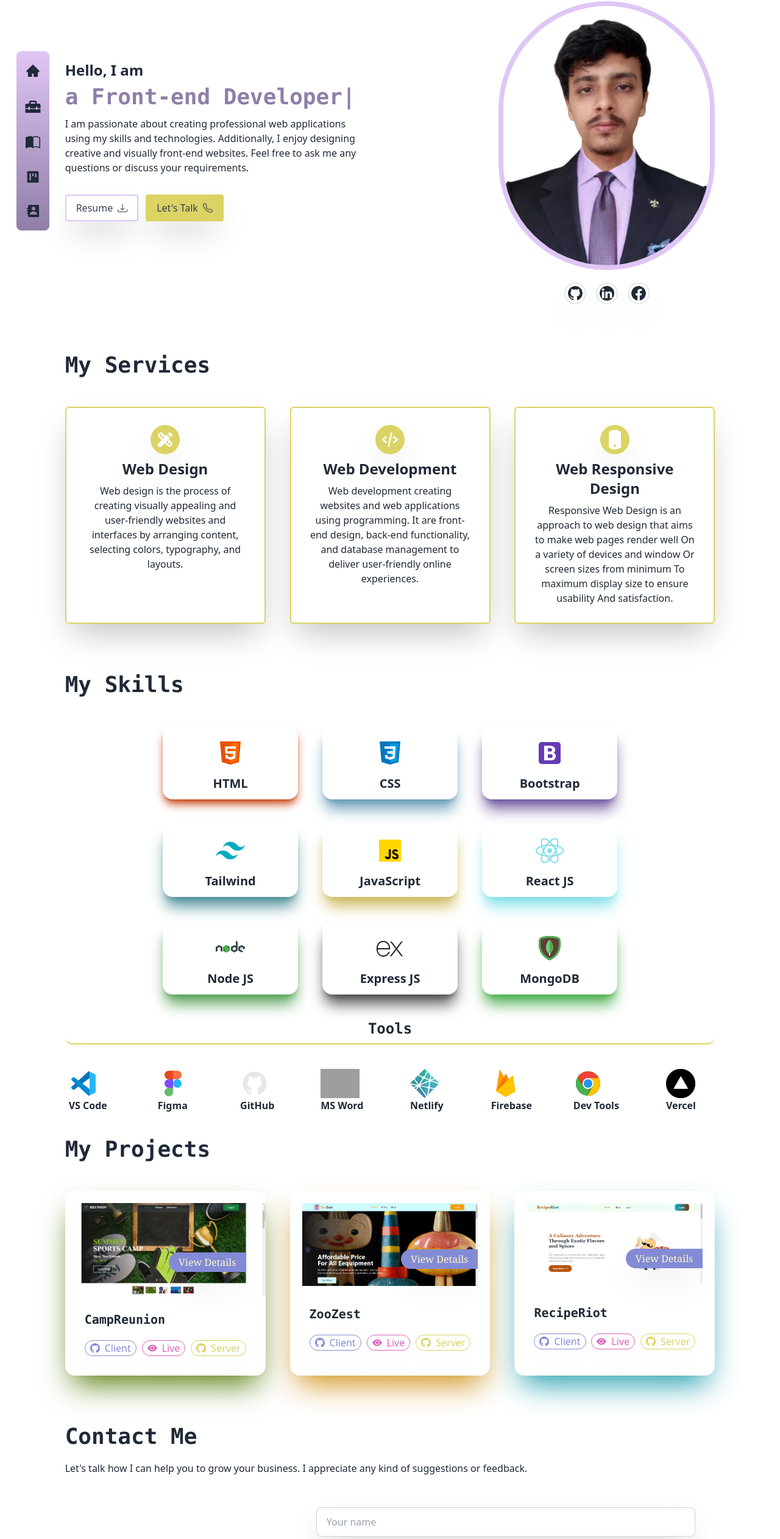
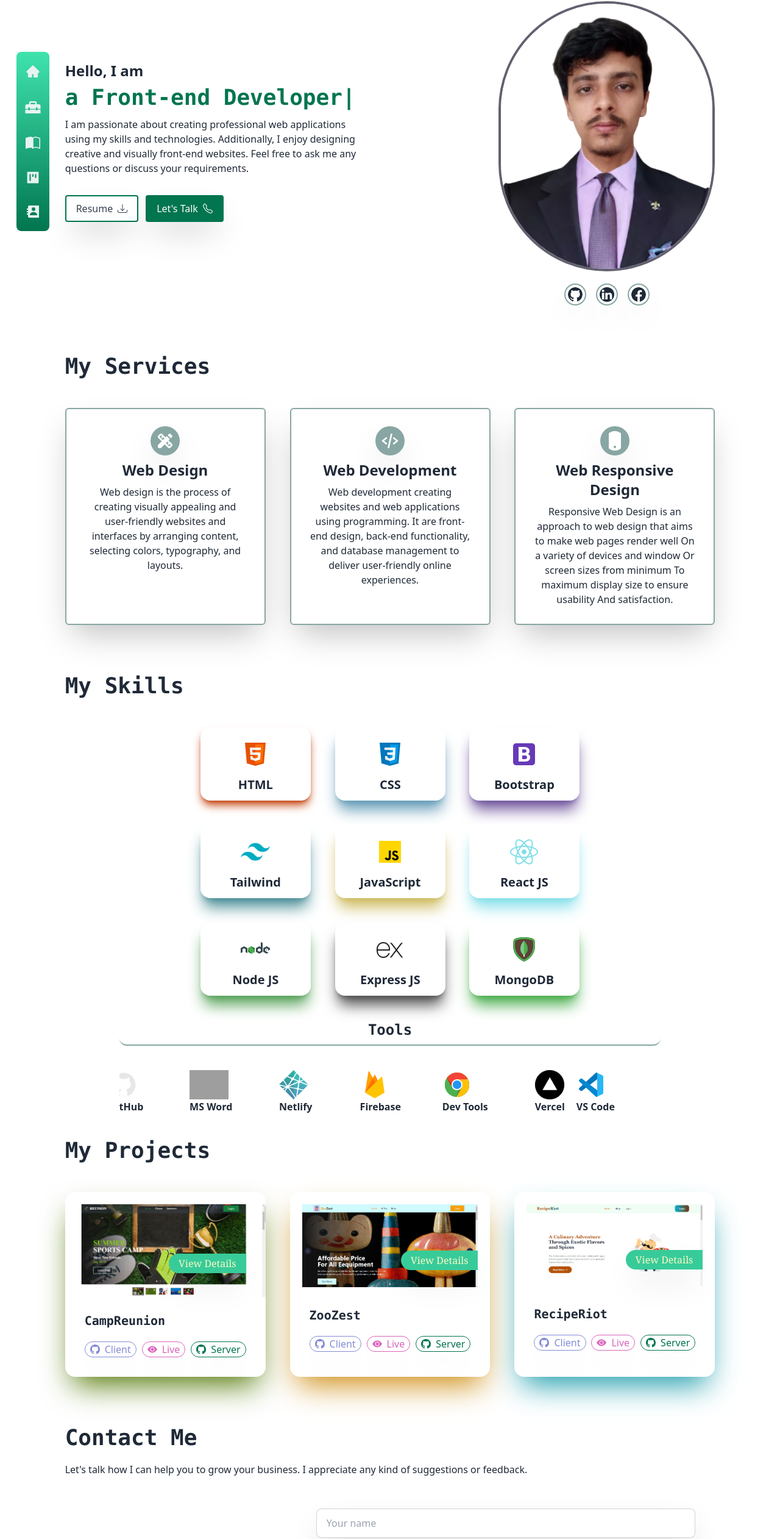
Before and after one commit to Sohel0Raza/my-portfolio, a React (Vite) app: page / in a window 1280 px wide. Shown: the part 78-2602 px from the top of the page at 61% size. Built offline with nearby package versions, Linux system fonts and the light colour scheme; grey boxes are pictures that could not be loaded.

Commit message:
change colour combination

```diff
--- a/src/components/Footer/Footer.jsx
+++ b/src/components/Footer/Footer.jsx
@@ -1,7 +1,7 @@
 
 const Footer = () => {
     return (
-        <footer className="footer items-center p-4 bg-neutral text-neutral-content md:w-10/12 mx-auto mt-10">
+        <footer className="footer items-center p-4 bg-neutral text-neutral-content  mt-10">
             <div className="items-center grid-flow-col mx-auto">
                 <p>Copyright © 2023 - All right reserved by Sohel Raza</p>
             </div>
--- a/src/components/Home/Banner.jsx
+++ b/src/components/Home/Banner.jsx
@@ -8,9 +8,9 @@ import { BiSolidContact } from "react-icons/bi";
 import resume from "../../../public/Web Developer Resume of Sohel Raza.pdf";
 const Banner = () => {
     return (
-        <div id="home" className="relative md:flex md:justify-between md:items-center md:w-10/12 mx-auto">
+        <div id="home" className="relative md:flex md:justify-between md:items-center w-full">
             <div className="fixed z-40 -mt-24 md:-mt-0 md:-ml-20">
-                <div className="flex md:flex-col items-center justify-between my-6 md:my-0 mx-10 md:mx-0 px-7 md:px-3 py-3 md:py-0 space-x-9 md:space-x-0 md:space-y-8 rounded-lg bg-gradient-to-t from-[#8F7EA8] to-[#E0C6F5]">
+                <div className="flex text-[#e7f3f0] md:flex-col items-center justify-between my-6 md:my-0 mx-10 md:mx-0 px-7 md:px-3 py-3 md:py-0 space-x-8 md:space-x-0 md:space-y-8 rounded-lg bg-gradient-to-t from-[#01754F] to-[#3fe3ad]">
                     <a data-tip="Home" className="tooltip text-2xl md:mt-5" href="#home"><AiFillHome /></a>
                     <a data-tip="Services" className="tooltip text-3xl" href="#services"><MdHomeRepairService /></a>
                     <a data-tip="Skills" className="tooltip text-2xl" href="#skills"><BsBookHalf /></a>
@@ -20,8 +20,9 @@ const Banner = () => {
             </div>
             <div className="md:w-1/2 pb-10 px-10 md:px-0 md:pb-10 md:pr-10 mt-24 md:mt-0">
                 <h2 className="text-2xl md:text-2xl font-semibold pb-2 md:mt-10">Hello, I am </h2>
+                <div className="w-full">
                 <TypeAnimation
-                    className="text-3xl md:text-4xl font-bold font-mono text-[#8F7EA8]"
+                    className="text-3xl md:text-4xl font-bold font-mono text-[#01754F]"
                     sequence={[
                         "Sohel Raza",
                         1000,
@@ -34,6 +35,7 @@ const Banner = () => {
                     speed={50}
                     repeat={Infinity}
                 />
+                </div>
                 <p className="pt-3">I am passionate about creating professional web applications using my skills and technologies. Additionally, I enjoy designing creative and visually front-end websites. Feel free to ask me any questions or discuss your requirements.</p>
                 <div className="md:flex items-center md:space-x-3 mt-5">
                     <button>
@@ -43,11 +45,11 @@ const Banner = () => {
                 </div>
             </div>
             <div className="md:w-1/3 md:mt-10 py-10 px-10 md:px-0">
-                <img className="w-full h-full border-8 border-[#E0C6F5] rounded-full" src={my_photo} alt="" />
+                <img className="w-full h-full rounded-full border-4 border-[#63616f]" src={my_photo} alt="" />
                 <div className="flex justify-center items-center space-x-4 mt-5">
-                    <a href="https://github.com/Sohel0Raza"><BsGithub className="shadow-2xl rounded-full text-4xl border-2 p-1" /></a>
-                    <a href="https://www.linkedin.com/in/sohel-raza-361640282/"><BsLinkedin className="shadow-2xl rounded-full text-4xl border-2 p-1" /></a>
-                    <a href="https://www.facebook.com/Mou.Himu12/"><BsFacebook className="shadow-2xl rounded-full text-4xl border-2 p-1" /></a>
+                    <a href="https://github.com/Sohel0Raza"><BsGithub className="shadow-2xl rounded-full text-4xl border-2 border-[#88A6A3] p-1" /></a>
+                    <a href="https://www.linkedin.com/in/sohel-raza-361640282/"><BsLinkedin className="shadow-2xl rounded-full text-4xl border-2 border-[#88A6A3]  p-1" /></a>
+                    <a href="https://www.facebook.com/Mou.Himu12/"><BsFacebook className="shadow-2xl rounded-full text-4xl border-2 border-[#88A6A3]  p-1" /></a>
                 </div>
             </div>
         </div>
--- a/src/components/Home/Contact.jsx
+++ b/src/components/Home/Contact.jsx
@@ -27,7 +27,7 @@ const Contact = () => {
     };
     return (
         <div id="contact">
-            <div className="md:w-10/12 mx-auto mt-14 md:mt-20">
+            <div className="w-full mt-14 md:mt-20">
                 <div className=" pb-50 px-10 md:px-0">
                     <h2 className="font-mono font-bold text-4xl mb-5">Contact Me</h2>
                     <p>Let's talk how I can help you to grow your business. I appreciate any kind of suggestions or feedback.</p>
@@ -36,7 +36,7 @@ const Contact = () => {
                     <div data-aos="fade-right" data-aos-duration="2000" className="px-10 md:px-0">
                         <div className="flex items-center">
                             <div>
-                                <AiFillPhone className="text-4xl p-2 shadow-2xl bg-[#dbd364] rounded-full text-white" />
+                                <AiFillPhone className="text-4xl p-2 shadow-2xl bg-[#88A6A3] rounded-full text-white" />
                             </div>
                             <div className="ml-5">
                                 <h2 className="text-2xl font-bold">Phone</h2>
@@ -45,7 +45,7 @@ const Contact = () => {
                         </div>
                         <div className="flex items-center mt-5">
                             <div>
-                                <MdEmail className="text-4xl p-2 shadow-2xl bg-[#dbd364] rounded-full text-white" />
+                                <MdEmail className="text-4xl p-2 shadow-2xl bg-[#88A6A3] rounded-full text-white" />
                             </div>
                             <div className="ml-5">
                                 <h2 className="text-2xl font-bold">Email</h2>
@@ -54,7 +54,7 @@ const Contact = () => {
                         </div>
                         <div className="flex items-center my-5">
                             <div>
-                                <MdLocationOn className="text-4xl p-2 shadow-2xl bg-[#dbd364] rounded-full text-white" />
+                                <MdLocationOn className="text-4xl p-2 shadow-2xl bg-[#88A6A3] rounded-full text-white" />
                             </div>
                             <div className="ml-5">
                                 <h2 className="text-2xl font-bold">Location</h2>
@@ -62,9 +62,9 @@ const Contact = () => {
                             </div>
                         </div>
                         <div className="flex items-center ml-16 space-x-4 mt-5">
-                            <a href="https://github.com/Sohel0Raza"><BsGithub className="shadow-2xl rounded-full text-4xl border-2 p-1" /></a>
-                            <a href="https://www.linkedin.com/in/sohel-raza-361640282/"><BsLinkedin className="shadow-2xl rounded-full text-4xl border-2 p-1" /></a>
-                            <a href="https://www.facebook.com/Mou.Himu12/"><BsFacebook className="shadow-2xl rounded-full text-4xl border-2 p-1" /></a>
+                            <a href="https://github.com/Sohel0Raza"><BsGithub className="shadow-2xl rounded-full text-4xl border-2 border-[#63616f]  p-1" /></a>
+                            <a href="https://www.linkedin.com/in/sohel-raza-361640282/"><BsLinkedin className="shadow-2xl rounded-full text-4xl border-2 border-[#63616f] p-1" /></a>
+                            <a href="https://www.facebook.com/Mou.Himu12/"><BsFacebook className="shadow-2xl rounded-full text-4xl border-2 border-[#63616f] p-1" /></a>
                         </div>
                     </div>
                     <div data-aos="fade-left" data-aos-duration="2000" className="w-full md:ml-20 px-5 md:px-0">
--- a/src/components/Home/Home.jsx
+++ b/src/components/Home/Home.jsx
@@ -6,7 +6,7 @@ import Skills from "./Skills";
 
 const Home = () => {
     return (
-        <div>
+        <div className="md:w-10/12 mx-auto">
             <Banner />
             <MyService/>
             <Skills/>
--- a/src/components/Home/MyProjects.jsx
+++ b/src/components/Home/MyProjects.jsx
@@ -11,7 +11,7 @@ const MyProjects = () => {
     const [flip2, setFlip2] = useState(false);
     const [flip3, setFlip3] = useState(false);
     return (
-        <div id="projects" className="md:w-10/12 mx-auto my-10">
+        <div id="projects" className="w-full my-10">
             <h2 className="font-mono font-bold text-4xl my-10 pb-2 px-10 md:px-0">My Projects</h2>
             <div className="grid grid-cols-1 md:grid-cols-3 gap-10">
                 <div className="card shadow-2xl shadow-[#557A08] mx-8 md:mx-0">
--- a/src/components/Home/MyService.jsx
+++ b/src/components/Home/MyService.jsx
@@ -10,22 +10,21 @@ const MyService = () => {
         AOS.init();
     }, []);
     return (
-        <div id="services" className="md:w-10/12 mx-auto md:mt-10 md:mb-20">
-
+        <div id="services" className="w-full md:mt-10 md:mb-20">
             <h2 className="font-mono font-bold text-4xl my-10 pb-2 px-10 md:px-0">My Services</h2>
             <div className="grid grid-cols-1 md:grid-cols-3 gap-10">
-                <div data-aos="zoom-in-right"  data-aos-duration="3000" className="text-center shadow-2xl p-7 rounded-md mx-8 md:mx-0 border-2 border-[#dbd364]">
-                    <MdDesignServices className="mx-auto text-5xl p-2 shadow-2xl bg-[#dbd364] rounded-full text-white" />
+                <div data-aos="zoom-in-right"  data-aos-duration="3000" className="text-center shadow-2xl p-7 rounded-md mx-8 md:mx-0 border-2 border-[#88A6A3]">
+                    <MdDesignServices className="mx-auto text-5xl p-2 shadow-2xl bg-[#88A6A3] rounded-full text-white" />
                     <h4 className="text-2xl font-semibold p-2">Web Design</h4>
                     <p>Web design is the process of creating visually appealing and user-friendly websites and interfaces by arranging content, selecting colors, typography, and layouts.</p>
                 </div>
-                <div data-aos="zoom-in-up" data-aos-duration="1500" className="text-center shadow-2xl p-7 rounded-md mx-8 md:mx-0 border-2 border-[#dbd364]">
-                    <BiCodeAlt className="mx-auto text-5xl p-2 shadow-2xl bg-[#dbd364] rounded-full text-white" />
+                <div data-aos="zoom-in-up" data-aos-duration="1500" className="text-center shadow-2xl p-7 rounded-md mx-8 md:mx-0 border-2 border-[#88A6A3]">
+                    <BiCodeAlt className="mx-auto text-5xl p-2 shadow-2xl bg-[#88A6A3] rounded-full text-white" />
                     <h4 className="text-2xl font-semibold p-2">Web Development</h4>
                     <p>Web development creating websites and web applications using programming. It are front-end design, back-end functionality, and database management to deliver user-friendly online experiences.</p>
                 </div>
-                <div data-aos="zoom-in-left" data-aos-duration="3000" className="text-center shadow-2xl p-7 rounded-md mx-8 md:mx-0 border-2 border-[#dbd364]">
-                    <BsPhoneFill className="mx-auto text-5xl p-2 shadow-2xl bg-[#dbd364] rounded-full text-white" />
+                <div data-aos="zoom-in-left" data-aos-duration="3000" className="text-center shadow-2xl p-7 rounded-md mx-8 md:mx-0 border-2 border-[#88A6A3]">
+                    <BsPhoneFill className="mx-auto text-5xl p-2 shadow-2xl bg-[#88A6A3] rounded-full text-white" />
                     <h4 className="text-2xl font-semibold p-2">Web Responsive Design</h4>
                     <p>Responsive Web Design is an approach to web design that aims to make web pages render well On a variety of devices and window Or screen sizes from minimum To maximum display size to ensure usability And satisfaction.</p>
                 </div>
--- a/src/components/Home/Skills.jsx
+++ b/src/components/Home/Skills.jsx
@@ -28,7 +28,7 @@ const Skills = () => {
     }, []);
     return (
         <div id="skills">
-            <h2 className="md:w-10/12 mx-auto font-mono font-bold text-4xl my-10 pb-2 px-10 md:px-0">My Skills</h2>
+            <h2 className="w-full font-mono font-bold text-4xl my-10 pb-2 px-10 md:px-0">My Skills</h2>
             <div className="md:w-7/12 mx-auto">
                 <div className="grid grid-cols-2 md:grid-cols-3 gap-10 mb-10 px-10 md:px-0">
                     <Tilt transitionSpeed={2500}>
@@ -125,8 +125,8 @@ const Skills = () => {
                     </Tilt>
                 </div>
             </div>
-            <div className="text-center md:w-10/12 md:mx-auto mb-10 hidden md:block">
-                <h2 className="font-mono font-bold text-2xl my-10 border-b-2 border-[#dbd364] rounded-xl mx-10 md:mx-0 pb-2">Tools</h2>
+            <div className="text-center md:w-10/12 md:mx-auto mb-10">
+                <h2 className="font-mono font-bold text-2xl my-10 border-b-2 border-[#88A6A3] rounded-xl mx-10 md:mx-0 pb-2">Tools</h2>
                 <Marquee>
                 <div className="flex justify-center items-center md:grid md:grid-cols-8 md:gap-x-16 gap-x-10 px-10 md:px-0">
                     <div className="mx-auto ">
--- a/src/index.css
+++ b/src/index.css
@@ -11,19 +11,19 @@
 }
 
 .btn-primary {
-    @apply font-medium transition duration-200 shadow-2xl my-3 md:mb-0 px-3 py-1 md:px-4 md:py-2 rounded text-gray-700 hover:text-white bg-[#dbd364] hover:bg-[#E0C6F5] border-2 border-[#dbd364] hover:border-transparent
+    @apply font-medium transition duration-200 shadow-2xl my-3 md:mb-0 px-3 py-1 md:px-4 md:py-2 rounded hover:text-white bg-[#01754F] hover:bg-[#38cb9a] border-2 border-[#01754F] text-white hover:border-transparent
 }
 .btn-secondary {
-    @apply text-yellow-100 hover:text-sky-100 font-serif transition duration-200 shadow-2xl my-2 md:mb-0 px-2 md:px-4 py-1 rounded-l-full bg-[#838BD6] hover:bg-[#dbd364]
+    @apply text-yellow-100 hover:text-sky-100 font-serif transition duration-200 shadow-2xl my-2 md:mb-0 px-2 md:px-4 py-1 rounded-l-full bg-[#38cb9a] hover:bg-[#01754F]
 }
 .btn-outlined {
-    @apply font-medium transition duration-200 shadow-2xl my-3 md:mb-0 px-3 py-1 md:px-4 md:py-2 rounded hover:bg-[#E0C6F5] hover:border-transparent border-2 border-[#E0C6F5] text-gray-700 hover:text-white
+    @apply font-medium transition duration-200 shadow-2xl my-3 md:mb-0 px-3 py-1 md:px-4 md:py-2 rounded hover:bg-[#38cb9a] hover:border-transparent border-2 border-[#01754F] text-gray-700 hover:text-white
 }
 .btn-client{
     @apply text-[#838BD6] border-[1px] border-[#838BD6] font-normal shadow-2xl rounded-full px-2 hover:bg-slate-100 hover:border-transparent
 }
 .btn-server{
-    @apply text-[#dbd364] border-[1px] border-[#dbd364] font-normal shadow-2xl rounded-full px-2 hover:bg-zinc-100 hover:border-transparent
+    @apply text-[#01754F] border-[1px] border-[#01754F] font-normal shadow-2xl rounded-full px-2 hover:bg-zinc-100 hover:border-transparent
 }
 .btn-live{
     @apply text-[#db64bb] border-[1px] border-[#db64bb] font-normal shadow-2xl rounded-full px-2 hover:bg-slate-100 hover:border-transparent
```
